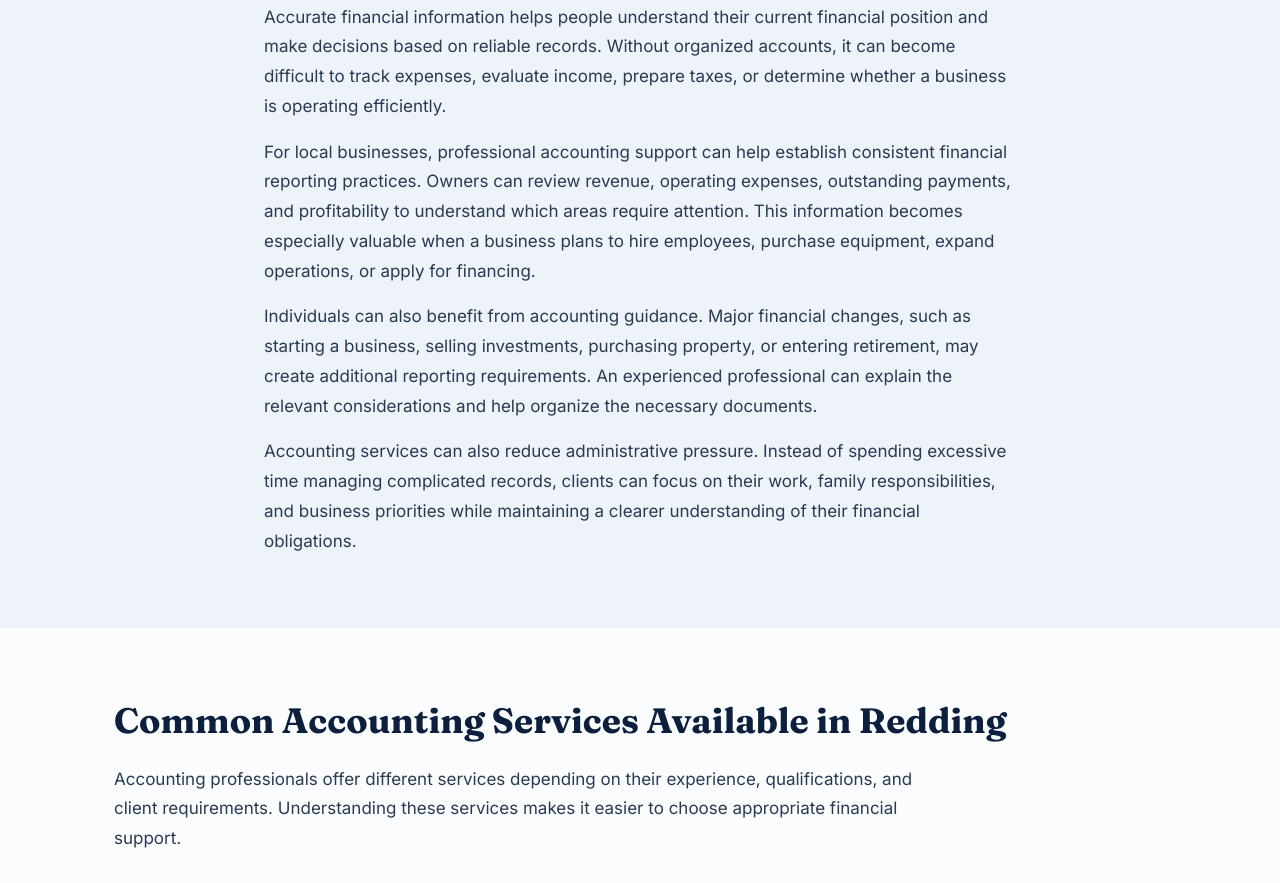
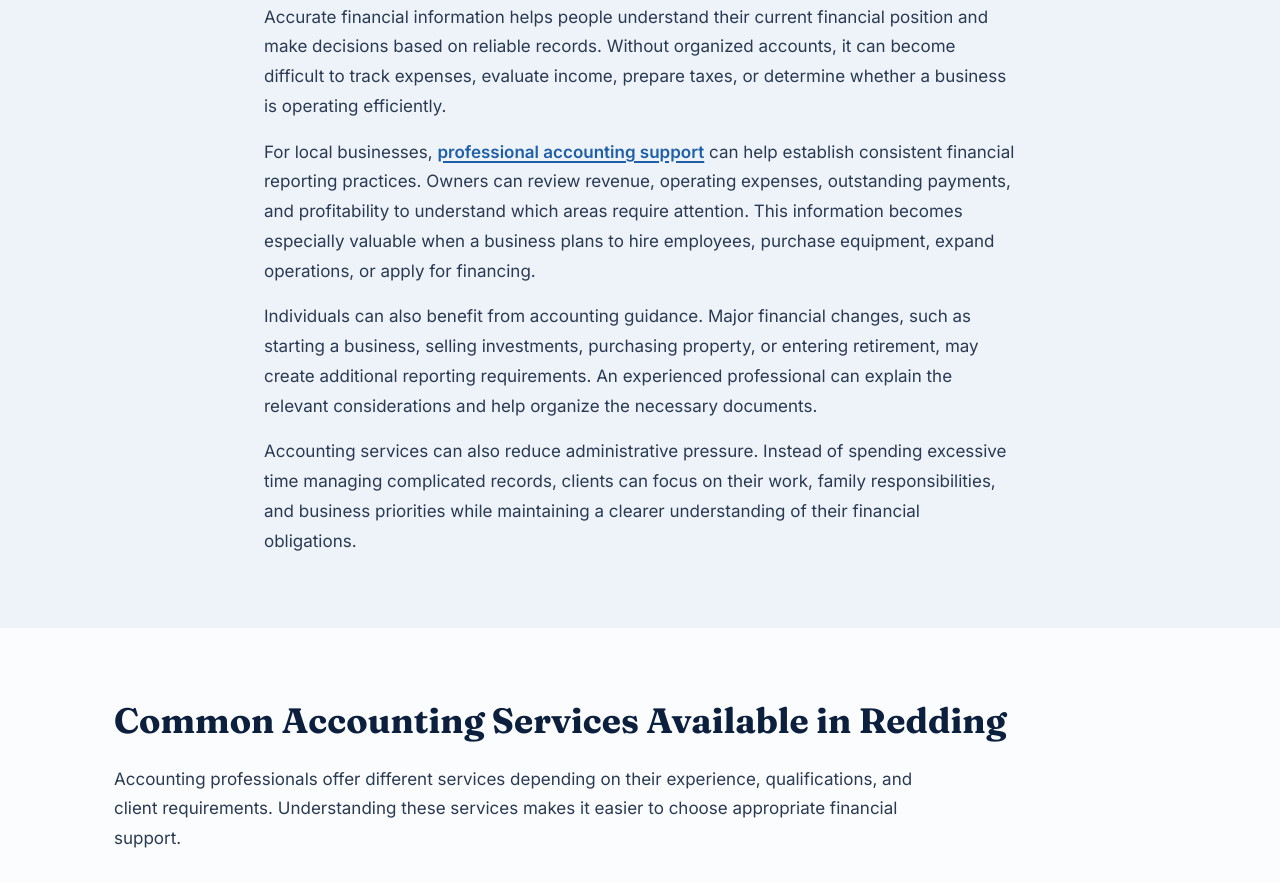
Before and after one commit to charrybloom7-collab/Accountant, a plain HTML site: page index.html in a window 1280 px wide. Shown: the part 2075-2958 px from the top of the page. Drawn offline with Linux system fonts and the light colour scheme.

Commit message:
Update index.html

```diff
--- a/index.html
+++ b/index.html
@@ -3,6 +3,7 @@
 <head>
 <meta charset="UTF-8">
 <meta name="viewport" content="width=device-width, initial-scale=1">
+  <meta name="google-site-verification" content="fnjC51bC4YEJfJNRFsPvc9lnExzas1zlhAi4YB0ockE" />
 <title>The Accountant Redding: Expert Financial Services Guide</title>
 <meta name="description" content="A practical guide to hiring an accountant in Redding, CA: services, benefits, fees, how to choose, and FAQs.">
 <link rel="preconnect" href="https://fonts.googleapis.com">
@@ -116,7 +117,7 @@ footer p{max-width:420px;font-size:.95rem}
   <div class="wrap narrow">
     <h2>Why Accounting Services Matter in Redding</h2>
     <p>Accurate financial information helps people understand their current financial position and make decisions based on reliable records. Without organized accounts, it can become difficult to track expenses, evaluate income, prepare taxes, or determine whether a business is operating efficiently.</p>
-    <p>For local businesses, professional accounting support can help establish consistent financial reporting practices. Owners can review revenue, operating expenses, outstanding payments, and profitability to understand which areas require attention. This information becomes especially valuable when a business plans to hire employees, purchase equipment, expand operations, or apply for financing.</p>
+    <p>For local businesses, <a href=https://preparer-redding-722d5b.gitlab.io/>professional accounting support</a> can help establish consistent financial reporting practices. Owners can review revenue, operating expenses, outstanding payments, and profitability to understand which areas require attention. This information becomes especially valuable when a business plans to hire employees, purchase equipment, expand operations, or apply for financing.</p>
     <p>Individuals can also benefit from accounting guidance. Major financial changes, such as starting a business, selling investments, purchasing property, or entering retirement, may create additional reporting requirements. An experienced professional can explain the relevant considerations and help organize the necessary documents.</p>
     <p>Accounting services can also reduce administrative pressure. Instead of spending excessive time managing complicated records, clients can focus on their work, family responsibilities, and business priorities while maintaining a clearer understanding of their financial obligations.</p>
   </div>
```
